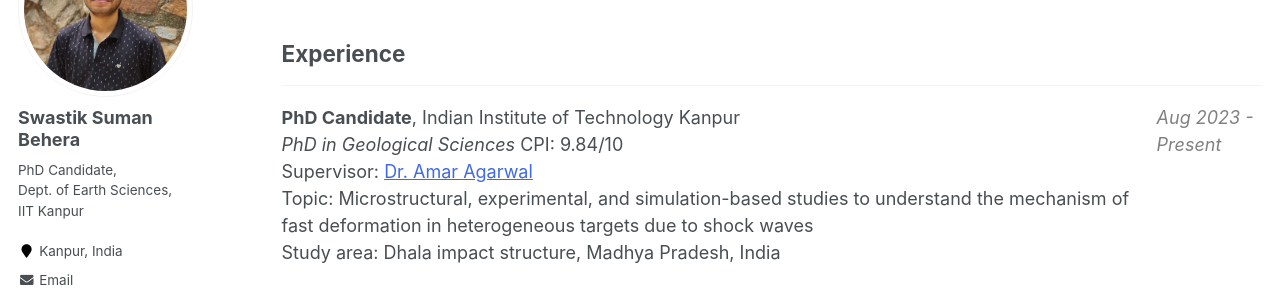
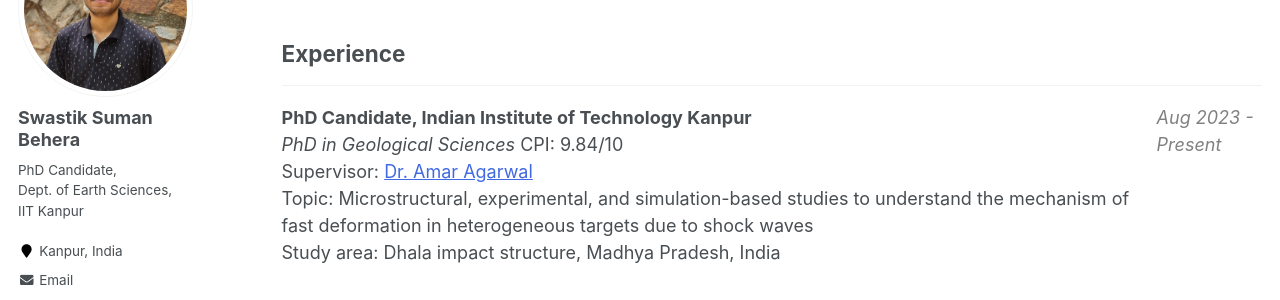
Before and after one commit to swastiksumanbehera/swastiksumanbehera.github.io, a Jekyll site: the page built from _pages/cv.md, in a window 1280 px wide. Shown: the part 196-496 px from the top of the page. Built offline with Jekyll 4.4.1, drawn with Linux system fonts in a browser that asks for light colours; some web fonts are replaced.

Commit message:
Update cv.md

```diff
--- a/_pages/cv.md
+++ b/_pages/cv.md
@@ -17,7 +17,7 @@ A PDF of my CV can be downloaded [here](/files/CV_Swastik_Suman.pdf){:target="_b
 ---
 <div style="display: flex; justify-content: space-between;">
   <span>
-    <strong>PhD Candidate</strong>, Indian Institute of Technology Kanpur<br/>
+    <strong>PhD Candidate, Indian Institute of Technology Kanpur</strong><br/>
     <i>PhD in Geological Sciences</i> CPI: 9.84/10<br/>
     Supervisor: <a href="https://home.iitk.ac.in/~amarag/pages/Amar.html">Dr. Amar Agarwal</a><br/>
     Topic: Microstructural, experimental, and simulation-based studies to understand the mechanism of fast deformation in heterogeneous targets due to shock waves<br/>
```
